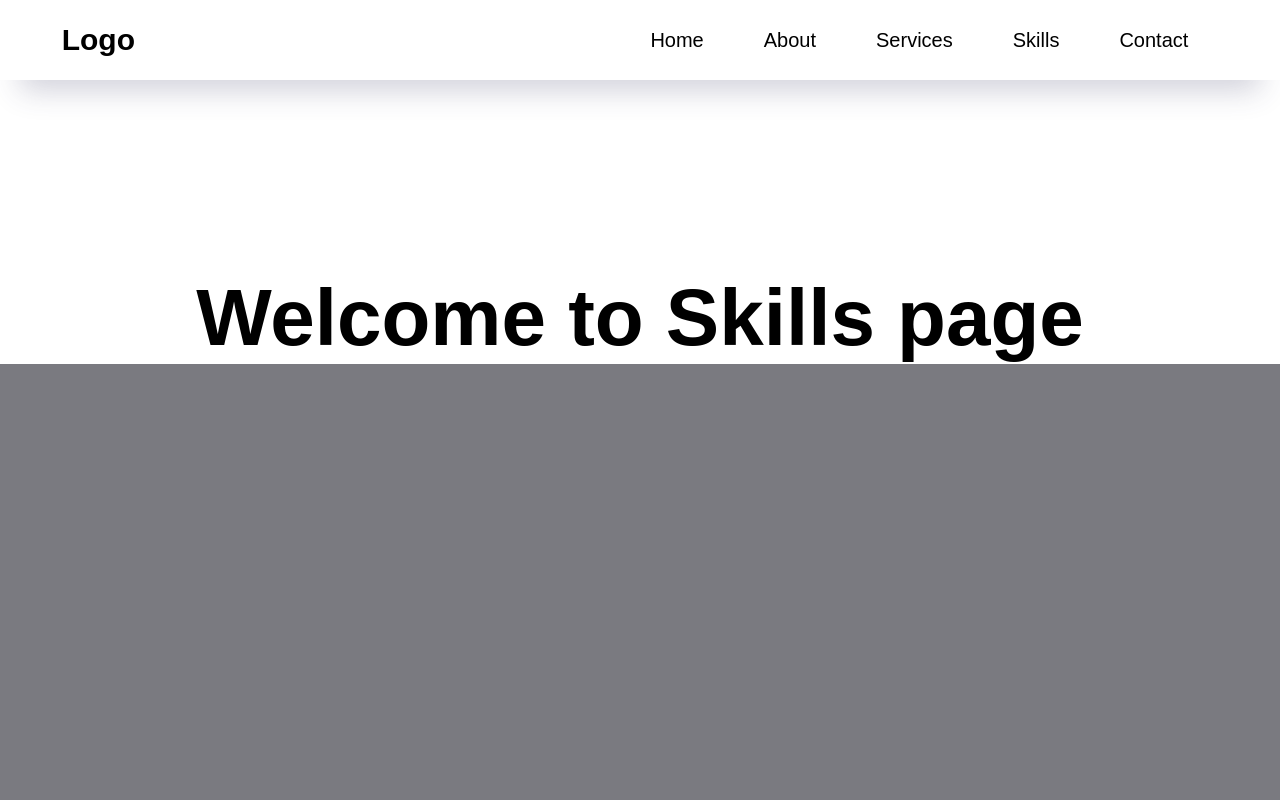
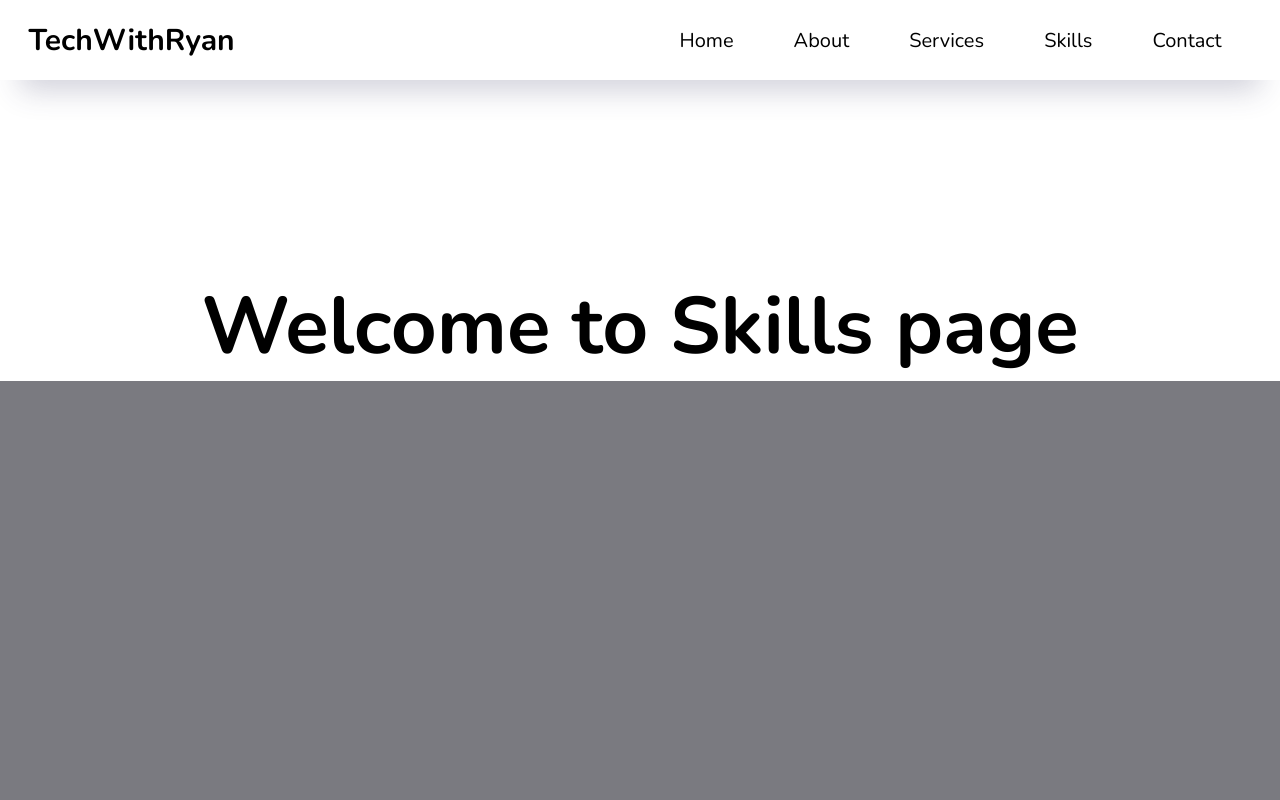
Before and after one commit to TechWithRyan/Music-app, a React (Vite) app: page /skills in a window 1280 px wide. Shown: the top 800 px of the page. Built offline with nearby package versions, Linux system fonts and the light colour scheme.

Commit message:
update import

```diff
--- a/package.json
+++ b/package.json
@@ -10,6 +10,7 @@
   },
   "dependencies": {
     "react": "^18.2.0",
+    "react-cookie-banner": "^4.1.0",
     "react-dom": "^18.2.0",
     "react-icons": "^4.7.1",
     "react-router-dom": "^6.8.1"
--- a/src/App.jsx
+++ b/src/App.jsx
@@ -6,8 +6,10 @@ import Services from "./components/Services";
 import Skills from "./components/Skills";
 import Contact from "./components/Contact";
 import Navbar from './components/Navbar';
-import Body from './body/body';
+import Body from './body/Body';
 import Footer from './footer/Footer';
+import CookieBanner from 'react-cookie-banner';
+
 
 const App = () => {
   return (
@@ -23,6 +25,7 @@ const App = () => {
         </Routes>
       </Router>
       <Body />
+     <CookieBanner disableStyle={true} />
       <Footer />
 
     </>
--- a/src/components/Navbar.css
+++ b/src/components/Navbar.css
@@ -4,7 +4,7 @@
     padding: 0;
     margin: 0;
     box-sizing: border-box;
-    font-family: "Poppins", sans-serif;
+    font-family: "nunito", sans-serif;
   }
 
   a {
--- a/src/components/Navbar.jsx
+++ b/src/components/Navbar.jsx
@@ -10,7 +10,7 @@ const Navbar = () => {
 
     return (
         <nav className="navbar">
-            <h3 className="logo">Logo</h3>
+            <h3 className="logo">TechWithRyan</h3>
 
             <ul className={Mobile ? "nav-links-mobile" : "nav-links"} onClick={() => setMobile(false)}>
                 <Link to="/"><li>Home</li></Link>
```
Also changed, not shown: 1 other file (tests, documents, lock files or other folders).
